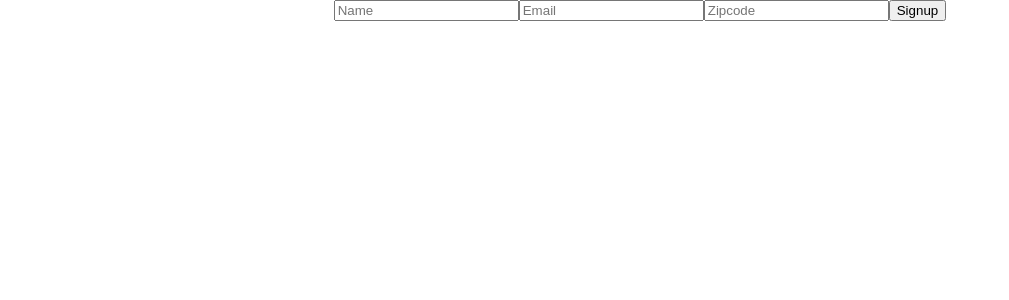
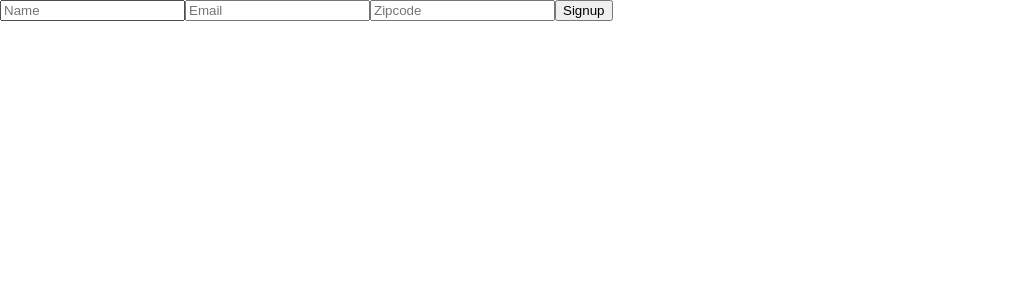
Before and after one commit to alonecuzzo/pinguino, a React (Create React App) app: page / in a window 1280 px wide. Shown: the top 300 px of the page, without its empty margins (0-1009 px from the left). Built offline with nearby package versions, Linux system fonts and the light colour scheme.

Commit message:
import createStore

```diff
--- a/src/App.js
+++ b/src/App.js
@@ -1,13 +1,12 @@
 import React, { Component } from 'react';
+import { createStore } from 'react-redux';
 import SignupForm from './SignupForm';
 import './App.css';
 
 class App extends Component {
   render() {
     return (
-      <div className="App">
-        <SignupForm />
-      </div>
+      <SignupForm />
     );
   }
 }
```
